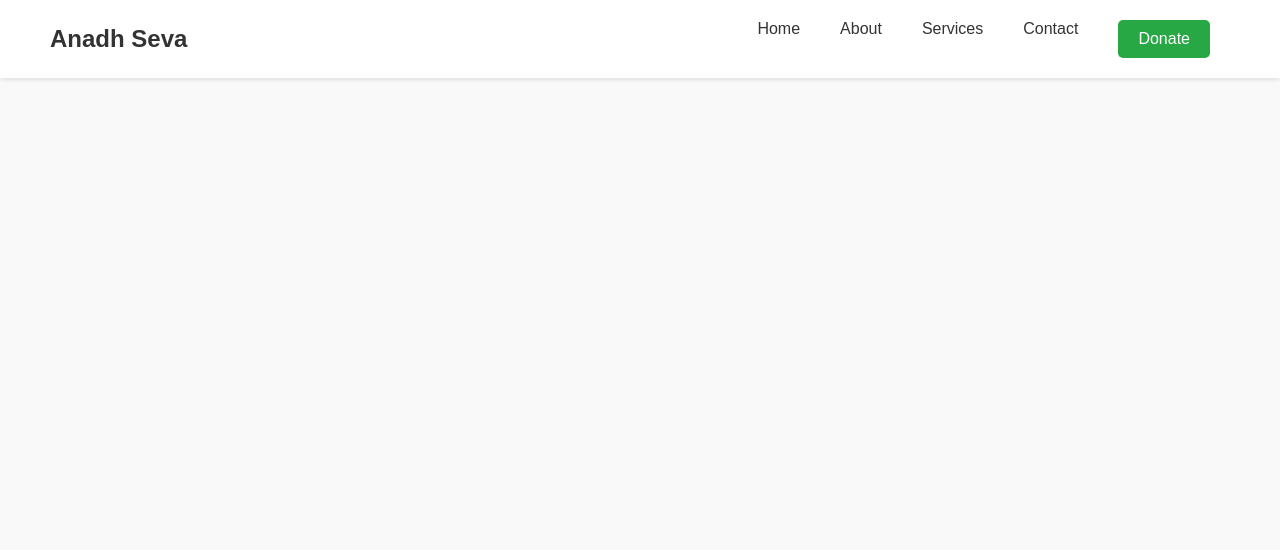
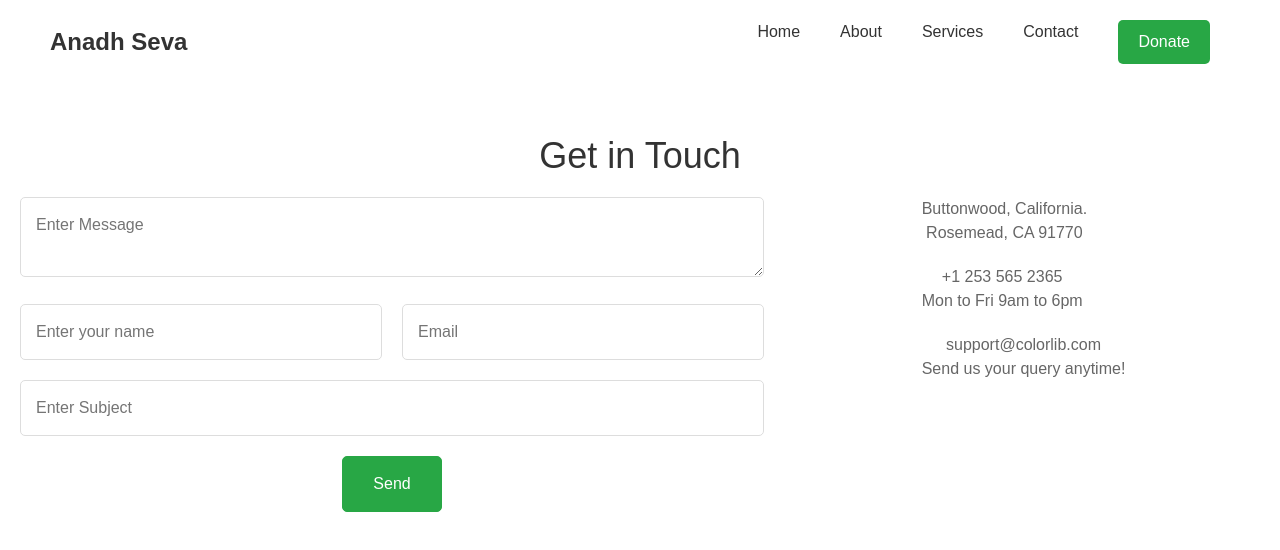
Before and after one commit to MuraliChowdhary/Annadseva, a React (Create React App) app in the folder frontend/: page /contactus in a window 1280 px wide. Shown: the top 550 px of the page. Built offline with nearby package versions, Linux system fonts and the light colour scheme.

Commit message:
contact update

```diff
--- a/frontend/package.json
+++ b/frontend/package.json
@@ -11,6 +11,7 @@
     "@testing-library/react": "^13.4.0",
     "@testing-library/user-event": "^13.5.0",
     "axios": "^1.7.2",
+    "bootstrap": "^5.3.3",
     "react": "^18.3.1",
     "react-dom": "^18.3.1",
     "react-router-dom": "^6.24.0",
--- a/frontend/src/App.js
+++ b/frontend/src/App.js
@@ -7,6 +7,7 @@ import Aboutus from './components/Aboutus';
 import AdminDashboard from './components/Admindashboard';
 import Login from './components/Login';
 import Register from './components/Register';
+import VolunteerActiveRequests from './components/VolunteerDashboard';
 import './App.css';
 
 const App = () => {
@@ -19,10 +20,11 @@ const App = () => {
 
 
           <Route path="/aboutus" element={<Aboutus/>} />
-          <Route path="/contact" element={<Contact/>} />
+          <Route path="/contactus" element={<Contact/>} />
           <Route path="/login" element={<Login/>} />
           <Route path="/register" element={<Register/>} />
           <Route path="/admin" element={<AdminDashboard/>} />
+          <Route path="/volunteer" element={<VolunteerActiveRequests/>} />
         </Routes>
       </div>
     </BrowserRouter>
--- a/frontend/src/components/Contact.js
+++ b/frontend/src/components/Contact.js
@@ -2,6 +2,10 @@ import React from 'react';
 import './styles/Contact.css';
 
 const Contact = () => {
+    function send(){
+        alert("Thank you for your message");
+        window.location.href = '/';
+    }
     return (
         <div className="contact">
             <h2>Get in Touch</h2>
@@ -13,7 +17,7 @@ const Contact = () => {
                         <input type="email" placeholder="Email" />
                     </div>
                     <input type="text" placeholder="Enter Subject" />
-                    <button>Send</button>
+                    <button onClick={send}>Send</button>
                 </div>
                 <div className="contact-info">
                     <div className="contact-item">
--- a/frontend/src/components/Header.js
+++ b/frontend/src/components/Header.js
@@ -16,7 +16,7 @@ const Header = () => {
             </div>
             <nav>
                 <ul className={menuOpen ? 'show' : ''}>
-                    <li><a href="#">Home</a></li>
+                    <li><a href="/">Home</a></li>
                     <li><a href="/aboutus">About</a></li>
                     <li><a href="#">Services</a></li>
                     <li><a href="/contactus">Contact</a></li>
```
Also changed, not shown: 1 other file (tests, documents, lock files or other folders).
